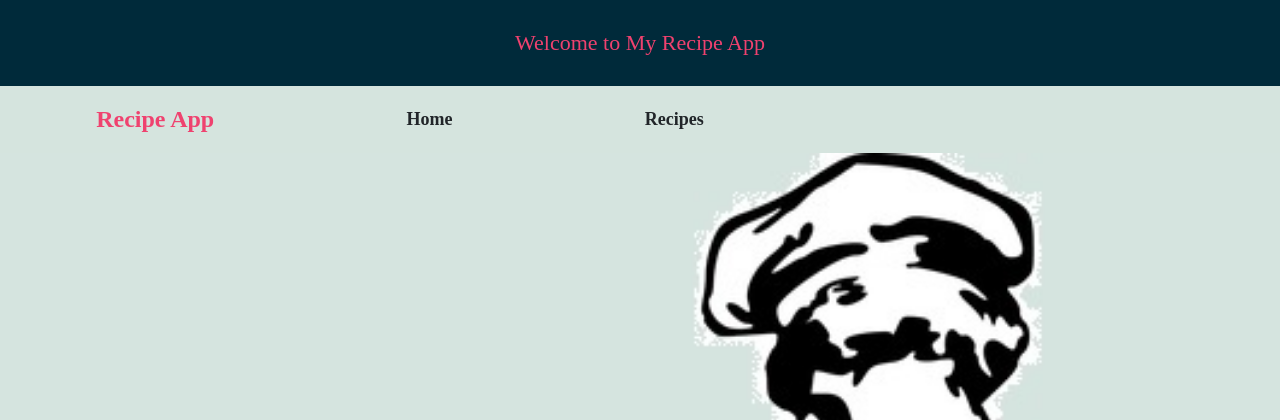
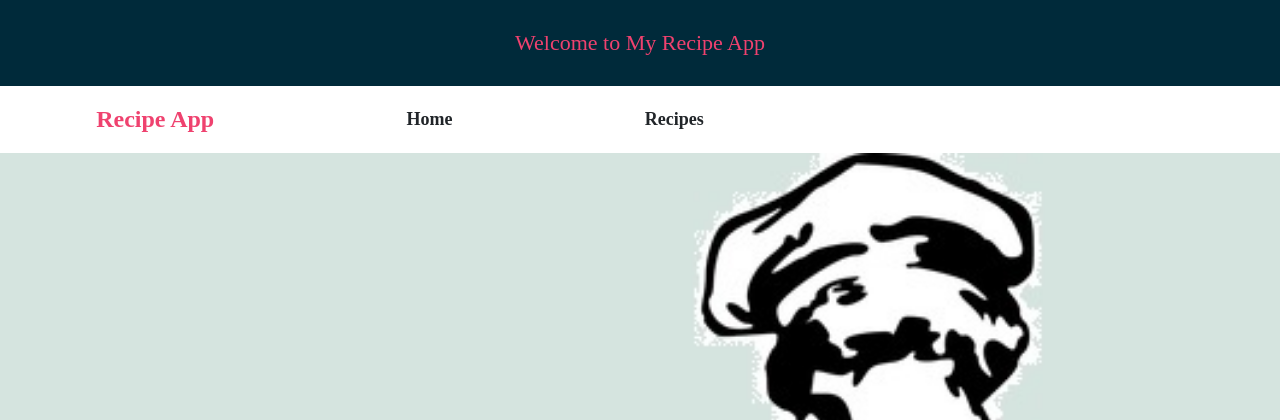
Before and after one commit to Sogolsa/recipe-app, a Django app: page / in a window 1280 px wide, with the pointer over the restyled element. Shown: the top 420 px of the page. Run offline with Django 5.2, Linux system fonts and the light colour scheme.

Commit message:
Updated styles in recipes_home template

```diff
--- a/src/recipes/templates/recipes/recipes_home.html
+++ b/src/recipes/templates/recipes/recipes_home.html
@@ -26,8 +26,16 @@
             display: flex;
             justify-content: space-between;
             align-items: center;
-            /* background-color: #002A3A; */
         }
+
+        .navbar:hover {
+            background-color: white;
+        }
+
+        .navbar ul li a:hover {
+            background-color: #D5E4DE;
+        }
+
 
         .nav-links {
             list-style: none;
```
